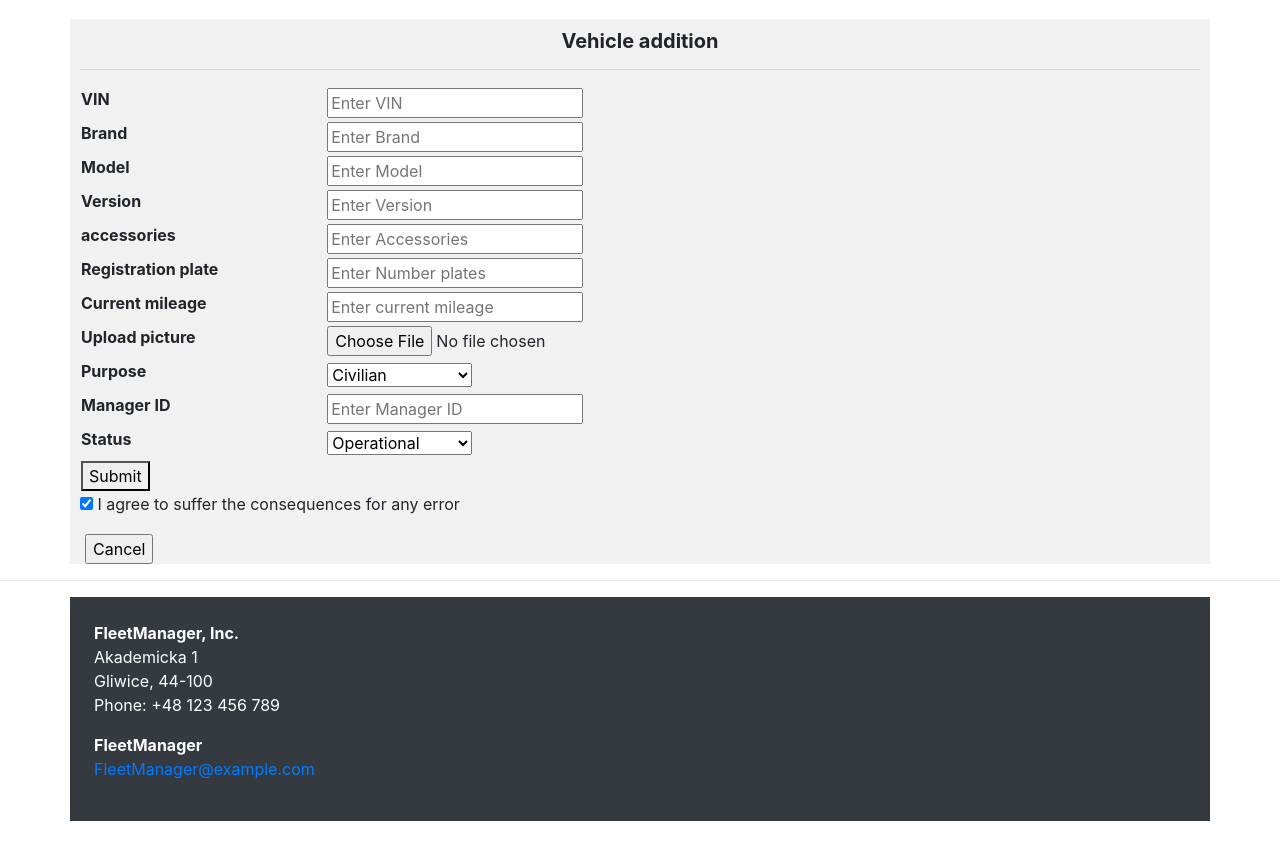
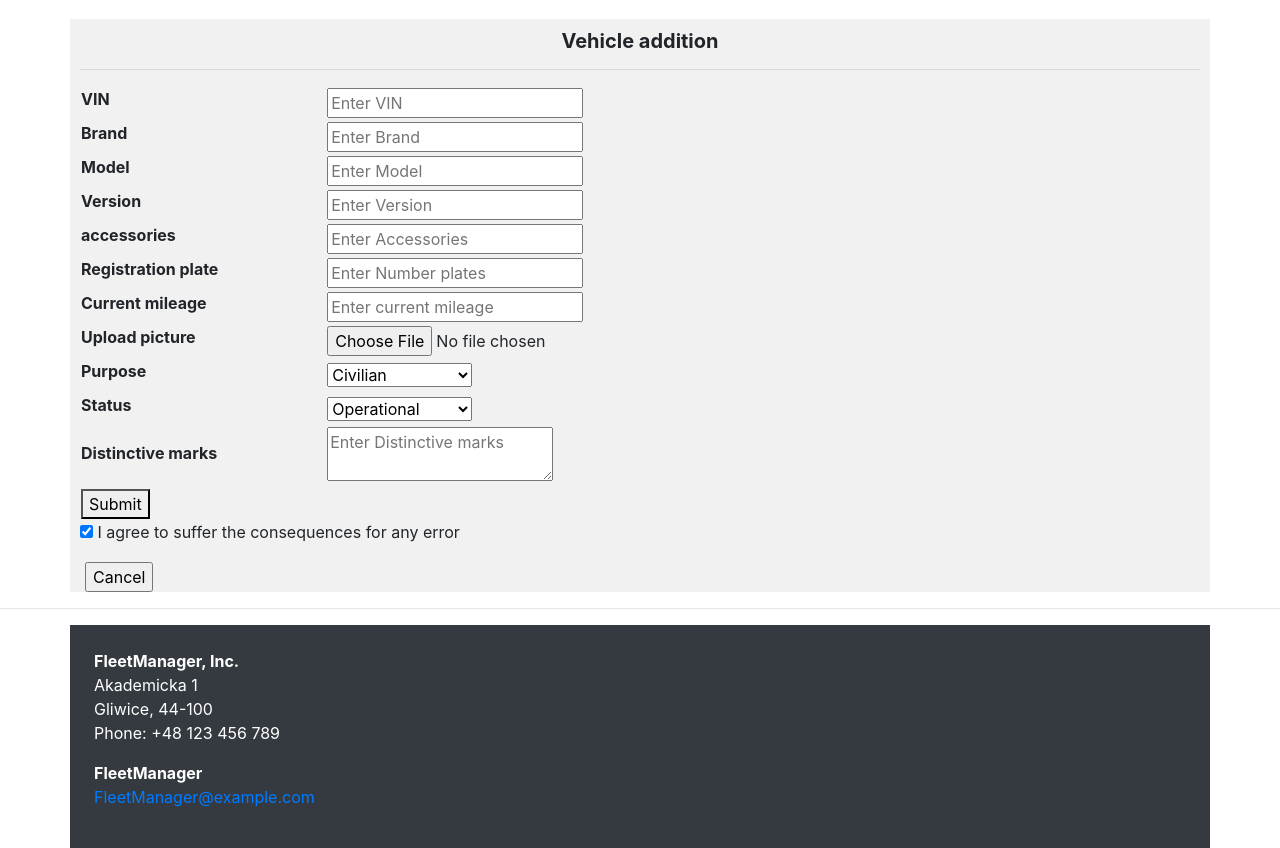
Before and after one commit to ssziolkowski/2021_BD2_S17_ZIOLKOWSKI, a Django app: page /addVehicle in a window 1280 px wide. Shown: the part 90-938 px from the top of the page. Before the commit the page ends 911 px from the top, so only its background shows below. Run offline with Django 3.2, Linux system fonts and the light colour scheme; some libraries are stand-ins or nearby versions.

Commit message:
Add wehikli

```diff
--- a/FleetManager/manager/forms.py
+++ b/FleetManager/manager/forms.py
@@ -2,7 +2,7 @@ from django.shortcuts import render
 from django.http import HttpResponse
 from django import forms
 from django.utils import timezone
-from .models import Vehicle, models
+from .models import Person, Vehicle, models
 
 
 class VehiclesForm(forms.ModelForm):
@@ -10,4 +10,4 @@ class VehiclesForm(forms.ModelForm):
     pic_field = ('picture')
     class Meta:
         model = Vehicle
-        fields = ('VIN', 'brand', 'version', 'model', 'accessories', 'plate_number', 'current_mileage', 'purpose', 'distinctive_marks', 'status')
+        fields = ('VIN', 'brand', 'version', 'model', 'accessories', 'plate_number', 'current_mileage', 'purpose','status','distinctive_marks')
--- a/FleetManager/manager/templates/manager/addVehicle.html
+++ b/FleetManager/manager/templates/manager/addVehicle.html
@@ -63,7 +63,7 @@
               <label for="vin"><b>VIN</b></label>
             </td>
             <td>
-              <input type="text" placeholder="Enter VIN" name="vin" required>
+              <input type="text" placeholder="Enter VIN" name="VIN" required>
             </td>
           </tr>
           <tr>
@@ -103,7 +103,7 @@
               <label for="plate"><b>Registration plate</b></label>
             </td>
             <td>
-              <input type="text" placeholder="Enter Number plates" name="plate" required>
+              <input type="text" placeholder="Enter Number plates" name="plate_number" required>
             </td>
           </tr>
           <tr>
@@ -135,14 +135,6 @@
           </tr>
           <tr>
             <td>
-              <label for="manager_id"><b>Manager ID</b></label>
-            </td>
-            <td>
-              <input type="number" placeholder="Enter Manager ID" name="manager_id" required>
-            </td>
-          </tr>
-          <tr>
-            <td>
               <label for="status"><b>Status</b></label>
             </td>
             <td>
@@ -152,6 +144,10 @@
               </select>
             </td>
           </tr>
+          <tr><td>
+            <label for="marks"><b>Distinctive marks</b></label></td><td>
+            <textarea placeholder="Enter Distinctive marks" name="distinctive_marks" required></textarea>
+            </td></tr>
           <tr>
             <td>
               <button type="submit">Submit</button>
--- a/FleetManager/manager/templates/manager/fleetManager.html
+++ b/FleetManager/manager/templates/manager/fleetManager.html
@@ -122,7 +122,7 @@
       {% for vehicle in vehicles %}
       <div class="col-md-4 pb-1 pb-md-0">
         <div class="card">
-          <img class="card-img-top" src="{% static 'manager/images/'|add:vehicle.path %}" alt="Card image cap">
+          <img class="card-img-top" src={{vehicle.picture}} alt="Card image cap">
           <div class="card-body">
             <h5 class="card-title">{{vehicle.model}}</h5>
             <p class="card-text">&nbsp;</p>
--- a/FleetManager/manager/views.py
+++ b/FleetManager/manager/views.py
@@ -1,8 +1,10 @@
+from .models import Vehicle
 from django.shortcuts import render
 from django.http import HttpResponse
-from . import forms
+from .forms import forms as fs
 from django.utils import timezone
 from django.views.decorators.csrf import csrf_exempt
+from django import forms
 
 vehicles = [
     {
@@ -75,7 +77,7 @@ vehicles = [
 
 def fleetManager(request):
     context = {
-        'vehicles': vehicles
+        'vehicles': Vehicle.objects.all()
     }
     return render(request, 'manager/fleetManager.html', context)
 
@@ -94,13 +96,16 @@ def login(request):
 @csrf_exempt
 def addVehicle(request):
     if request.method == "POST":
-        form = forms.VehiclesForm(request.POST, request.FILES)
-        if form.is_valid():
-            post = form.save(commit=False)
-            post.save()
-            return forms.redirect('addVehicle', pk=post.pk)
-        else:
-            form = forms.VehiclesForm()
+            form = fs.VehiclesForm(request.POST, request.FILES)
+            if form.is_valid():
+                form.save()
+                post = form.save(commit=False)
+                post.save()
+                return forms.redirect('manager/fleetManager.html', pk=post.pk)
+                return render(request,'manager/addVehicle.html',{'form':form,'up':Vehicle.objects.all(), })
+            else:
+                form = fs.VehiclesForm()
+
     return render(request, 'manager/addVehicle.html')
 
 
```
